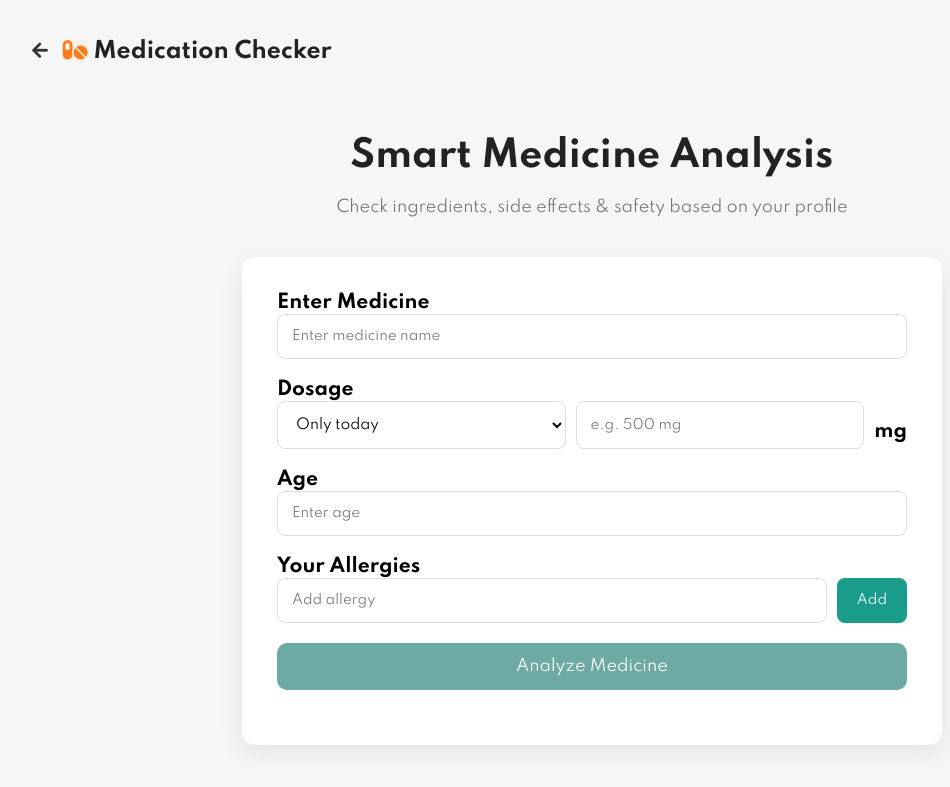
After one commit to khushisatarkar/PharmaSense-Your-Medication-Safety-Partner, a PHP site: page /medication_checker.php in a window 1280 px wide. The commit adds this page. Shown: the top 787 px of the page, without its empty margins (48-998 px from the left). Run offline with PHP 8.4, Linux system fonts and the light colour scheme; the visitor is signed in with stand-in values (Sample User, id 1); data that the repository does not hold is empty.

Commit message:
medication checker frontend

```diff
--- a/dashboard.php
+++ b/dashboard.php
@@ -94,7 +94,7 @@ $reportCount = 0;
       <h2 class="quick-title">Quick Actions</h2>
 
       <div class="actions">
-        <div class="action-card">
+        <div class="action-card"  onclick="window.location.href = 'medication_checker.php'">
           <i class="fas fa-capsules green"></i>
           <h3>Medication Checker</h3>
           <p>Analyze ingredients and effects</p>
--- /dev/null
+++ b/medication_checker.php
@@ -0,0 +1,83 @@
+<?php
+session_start();
+
+if (!isset($_SESSION['user_id'])) {
+    header("Location: login.html");
+    exit();
+}
+?>
+
+<!doctype html>
+<html lang="en">
+    <head>
+    <meta charset="UTF-8" />
+    <meta name="viewport" content="width=device-width, initial-scale=1.0" />
+
+    <title>Medication Checker | Pharmasense</title>
+
+    <link rel="stylesheet" href="style.css" />
+    <link rel="stylesheet"
+        href="https://use.fontawesome.com/releases/v5.15.4/css/all.css"/>
+    </head>
+
+    <body>
+        <header class="sub-header">
+        <a href="dashboard.php" class="back">
+            <i class="fas fa-arrow-left"></i>
+        </a>
+
+        <h2><i class="fas fa-pills orange"></i> Medication Checker</h2>
+        </header>
+
+        <section id="drug-check">
+            <h1 class='medcheck-title'>Smart Medicine Analysis</h1>
+
+            <p class="subtitle">
+                Check ingredients, side effects & safety based on your profile
+            </p>
+
+            <div class="drug-box">
+                <h3>Enter Medicine</h3>
+
+                <div class="drug-input">
+                    <input type="text" id="medicine" placeholder="Enter medicine name" />
+                </div>
+
+                <h3>Dosage</h3>
+                <div class="drug-input">
+                <select id="dosage">
+                    <option value="once">Only today</option>
+                    <option value="daily">Daily</option>
+                </select>
+                <input placeholder="e.g. 500 mg" type="number">
+                <h3 class='mg'>mg</h3>
+                </div>
+
+                <h3>Age</h3>
+                <div class="drug-input">
+                    <input type="number" id="age" placeholder="Enter age" />
+                </div>
+
+                <h3>Your Allergies</h3>
+                <div class="drug-input">
+                <input type="text" id="allergyInput" placeholder="Add allergy" />
+                <button onclick="addAllergy()">Add</button>
+                </div>
+                <div id="allergyList"></div>
+
+                <button class="check-btn" onclick="checkMedicine()">
+                Analyze Medicine
+                </button>
+
+                <div id="results"></div>
+            </div>
+        </section>
+
+        <script>
+            const USER_ID = <?php echo $_SESSION['user_id']; ?>;
+        </script>
+
+        <script src="safety.js"></script>
+
+    </body>
+</html>
--- a/safety.php
+++ b/safety.php
@@ -41,7 +41,6 @@ if (!isset($_SESSION['user_id'])) {
       <div class="drug-box">
         <h3>Enter Details</h3>
 
-        <!-- Medicine -->
         <div class="drug-input">
           <input type="text" id="medicine" placeholder="Enter medicine name" />
         </div>
--- a/style.css
+++ b/style.css
@@ -634,7 +634,7 @@ body {
 
 #drug-check {
   text-align: center;
-  padding: 40px 20px;
+  padding: 20px 20px;
 }
 
 #drug-check h1 {
@@ -799,3 +799,52 @@ body {
 .profile-name img {
   width: 100px;
 }
+
+/* medication_checker */
+
+.drug-input select {
+  flex: 1;
+  padding: 14px;
+  border-radius: 8px;
+  border: 1px solid #ddd;
+  background: white;
+  font-size: 14px;
+}
+
+.mg {
+  padding-top: 20px;
+}
+
+.result-card p {
+  margin-bottom: 8px;
+  line-height: 1.5;
+}
+
+.result-card .safe {
+  color: #1a9c8b;
+}
+
+.result-card .unsafe {
+  color: #e63946;
+}
+
+.result-card p b {
+  display: inline-block;
+  margin-bottom: 3px;
+}
+
+@media (max-width: 600px) {
+  /* medication checker */
+
+  .drug-box {
+    padding: 20px;
+  }
+
+  .sub-header {
+    padding: 20px;
+  }
+
+  #med-check h1 {
+    font-size: 28px;
+  }
+}
```
